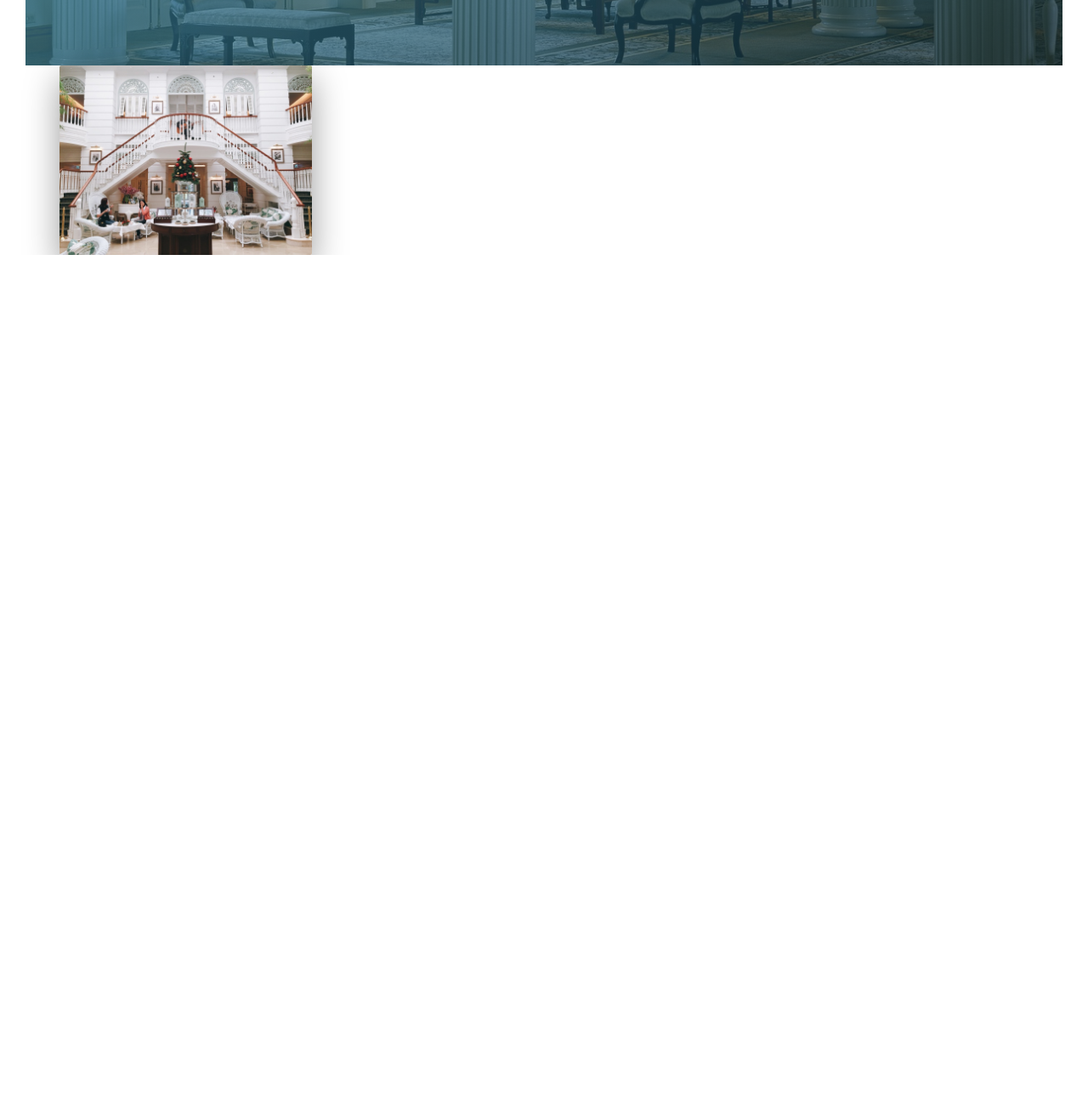
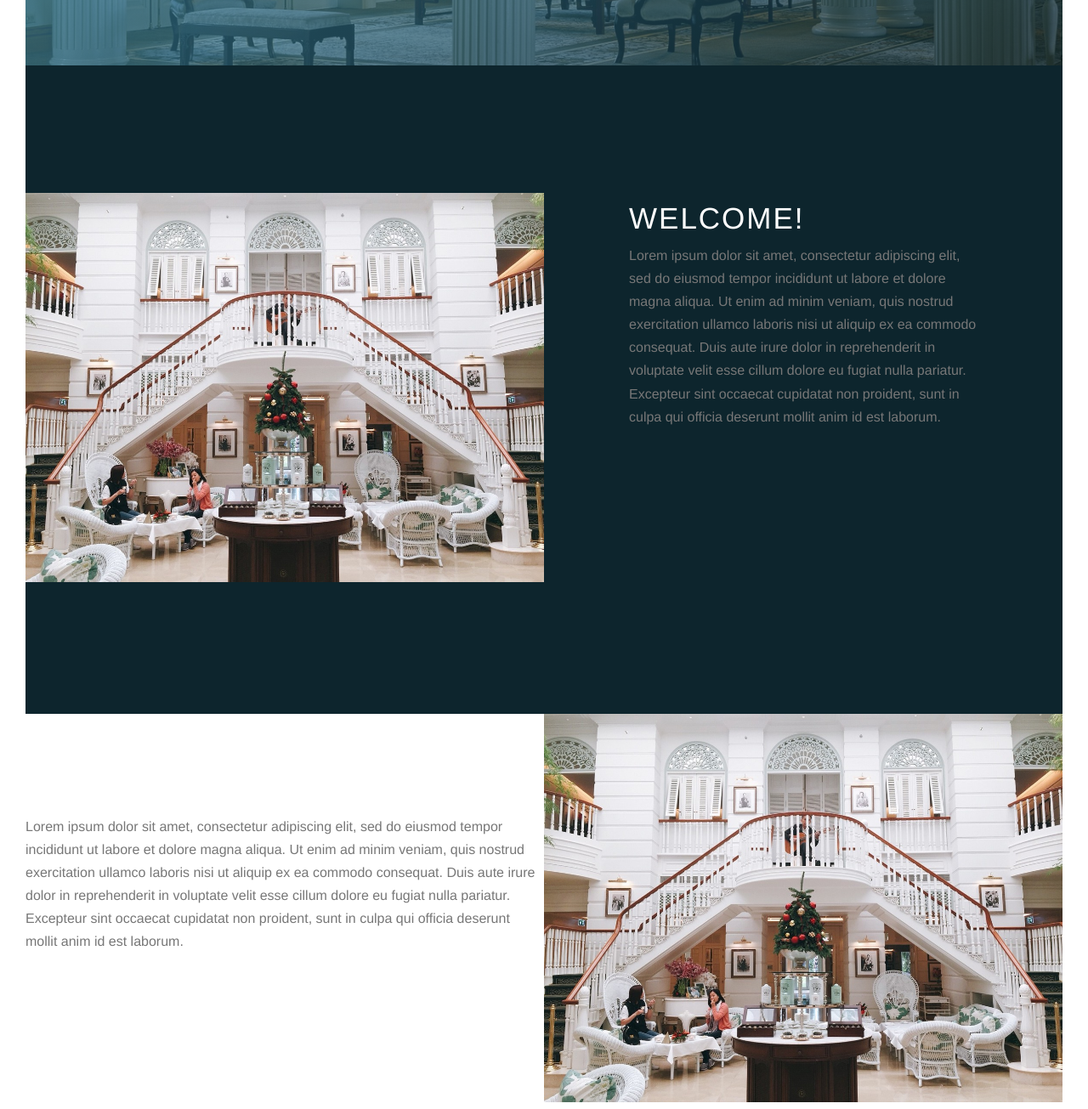
Before and after one commit to bcanedo4/TheCandedWebsite, a website: page index.html in a window 1280 px wide. Shown: the part 713-2018 px from the top of the page at 85% size. Before the commit the page ends 1013 px from the top, so only its background shows below. Drawn offline with nearby package versions, Linux system fonts and the light colour scheme.

Commit message:
Finished layout of second page, beginning on the thrid

```diff
--- a/index.html
+++ b/index.html
@@ -28,26 +28,52 @@
         </div>
 
         <main>
-            <div id="welcome" class="welcome">
+            <section id="welcome" class="section-welcome">
                 <div class="row">
-                    <div class="col-1-of-2">
+                    <div class="col-1-of-2--ng welcome__left">
                         <div class="composition">
                             <img src="img/hotel-welcome.jpg" alt="Hotel Welcome" class="composition__photo">
                         </div>
                     </div>
-                    <div class="col-1-of-2">
-                        <h2 class="heading-secondary">
-                            Welcome!
-                        </h2>
+                    <div class="col-1-of-2--ng welcome__right">
+                        <div class="welcome__text-box">
+                            <h2 class="heading-secondary">
+                                Welcome!
+                            </h2>
+                            <p class="paragraph">
+                                Lorem ipsum dolor sit amet, consectetur adipiscing elit, sed do eiusmod tempor incididunt ut labore et dolore magna aliqua.
+                                Ut enim ad minim veniam, quis nostrud exercitation ullamco laboris nisi ut aliquip ex ea commodo consequat. Duis aute irure dolor
+                                in reprehenderit in voluptate velit esse cillum dolore eu fugiat nulla pariatur.
+                                Excepteur sint occaecat cupidatat non proident, sunt in culpa qui officia deserunt mollit anim id est laborum.
+                            </p>
+                        </div>
                     </div>
+                </div>
+            </section>
 
+            <section id="outdoor" class="section-outdoor">
+                <div class="row">
+                    <div class="col-1-of-2--ng outdoor__left">
+                        <div class="outdoor__text-box">
+                            <h2 class="heading-secondary">
+                                Our Outdoor Accomidations
+                            </h2>
+                            <p class="paragraph">
+                                Lorem ipsum dolor sit amet, consectetur adipiscing elit, sed do eiusmod tempor incididunt ut labore et dolore magna aliqua.
+                                Ut enim ad minim veniam, quis nostrud exercitation ullamco laboris nisi ut aliquip ex ea commodo consequat. Duis aute irure dolor
+                                in reprehenderit in voluptate velit esse cillum dolore eu fugiat nulla pariatur.
+                                Excepteur sint occaecat cupidatat non proident, sunt in culpa qui officia deserunt mollit anim id est laborum.
+                            </p>
+                        </div>
+                    </div>
+                    <div class="col-1-of-2--ng outdoor__left">
+                        <div class="composition">
+                            <img src="img/hotel-welcome.jpg" alt="Hotel Welcome" class="composition__photo">
+                        </div>
+                    </div>
                 </div>
+            </section>
 
-            </div>
-
-            <div id="outdoor" class="outdoor">
-                <div class="outdoor__text"></div>
-            </div>
         </main>
 
     </div>
--- a/sass/abstracts/_variables.scss
+++ b/sass/abstracts/_variables.scss
@@ -12,9 +12,14 @@ $color-tertiary-dark: #5643fa;
 $color-grey-light-1: #EDE6E3;
 $color-grey-light-2: #C1BCBA;
 
+$color-yellow-light-1: #EDDE0B;
+
 $color-grey-dark: #777;
 $color-grey-dark-2: #999;
 $color-grey-dark-3: #36382E;
+
+// FONT
+$default-font-size: 1.6rem;
 
 // GRID
 $grid-width: 114rem;
--- a/sass/base/_typography.scss
+++ b/sass/base/_typography.scss
@@ -36,3 +36,17 @@ body {
 
     }
 }
+
+.heading-secondary {
+    font-size: 3.5rem;
+    text-transform: uppercase;
+    font-weight: 400;
+    display: inline-block;
+    color: #fff;
+    letter-spacing: .2rem;
+    transition: all .2s;
+}
+
+.paragraph {
+    font-size: $default-font-size;
+}
--- a/sass/components/_composition.scss
+++ b/sass/components/_composition.scss
@@ -2,13 +2,6 @@
     position: relative;
 
     &__photo {
-        width: 55%;
-        box-shadow: 0 1.5rem 4rem rgba(#000, .4);
-        border-radius: 2px;
-        position: absolute;
-        z-index: 10;
-        transition: all .2s;
-        outline-offset: 2rem;
-
+        width: 100%;
     }
 }
--- a/sass/layout/_grid.scss
+++ b/sass/layout/_grid.scss
@@ -1,5 +1,5 @@
 .row {
-    max-width: $grid-width;
+    // max-width: $grid-width;
     margin: 0 auto;
 
     &:not(:last-child) {
@@ -11,14 +11,18 @@
     [class^="col-"] {
         float: left;
 
-        &:not(:last-child) {
-            margin-right: $gutter-horizontal;
-        }
+        // &:not(:last-child) {
+        //     margin-right: $gutter-horizontal;
+        // }
     }
 
     .col-1-of-2 {
         width: calc((100% - #{$gutter-horizontal}) / 2);
+    }
 
+    // no gutter
+    .col-1-of-2--ng {
+        width: calc(100% / 2);
     }
 
     .col-1-of-3 {
@@ -41,4 +45,6 @@
         width: calc(3 * ((100% - 3 * #{$gutter-horizontal}) / 4) + 2 * #{$gutter-horizontal});
     }
 
+    // remvoes gutter
+    // .gutter-horizontal-none { margin-right: -6rem; }
 }
--- /dev/null
+++ b/sass/layout/_welcome.scss
@@ -0,0 +1,9 @@
+#welcome {
+    background-color: $color-primary-dark;
+}
+
+.welcome {
+    &__text-box {
+        padding: 0 10rem;
+    }
+}
--- a/sass/main.scss
+++ b/sass/main.scss
@@ -4,10 +4,12 @@
 @import "base/animations";
 @import "base/base";
 @import "base/typography";
+@import "base/utilities";
 
 @import "components/composition";
 
 @import "layout/grid";
 @import "layout/header";
+@import "layout/welcome";
 
 @import "pages/home";
--- a/sass/pages/_home.scss
+++ b/sass/pages/_home.scss
@@ -0,0 +1,4 @@
+.section-welcome {
+    padding: 15rem 0;
+    // margin-top: -20vh;
+}
```
Also changed, not shown: css/style.css, sass/base/_utilities.scss (added).
